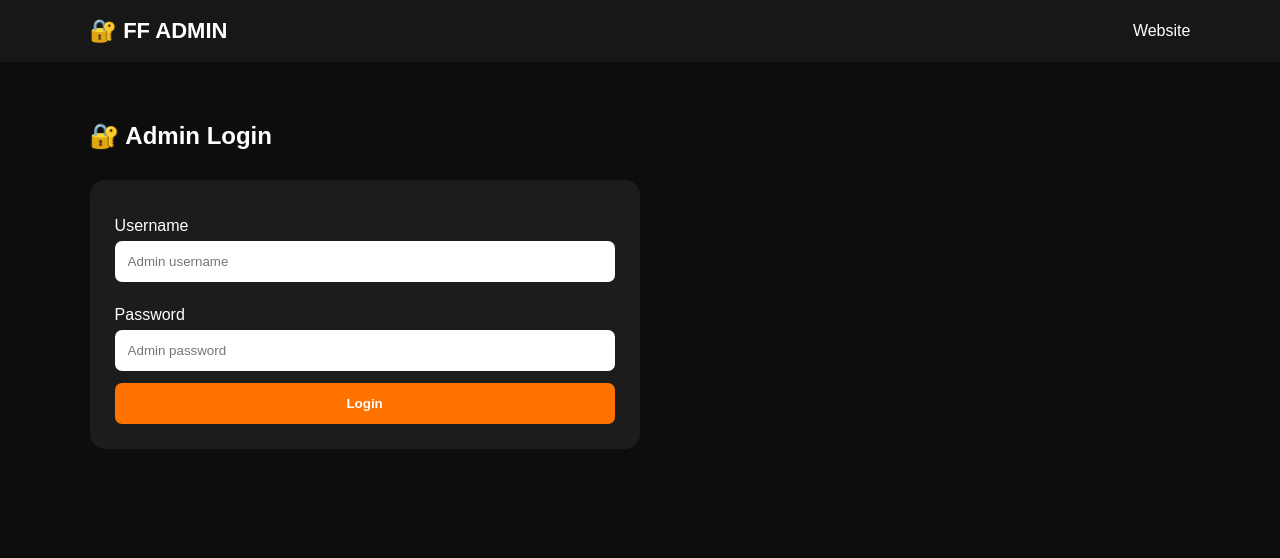
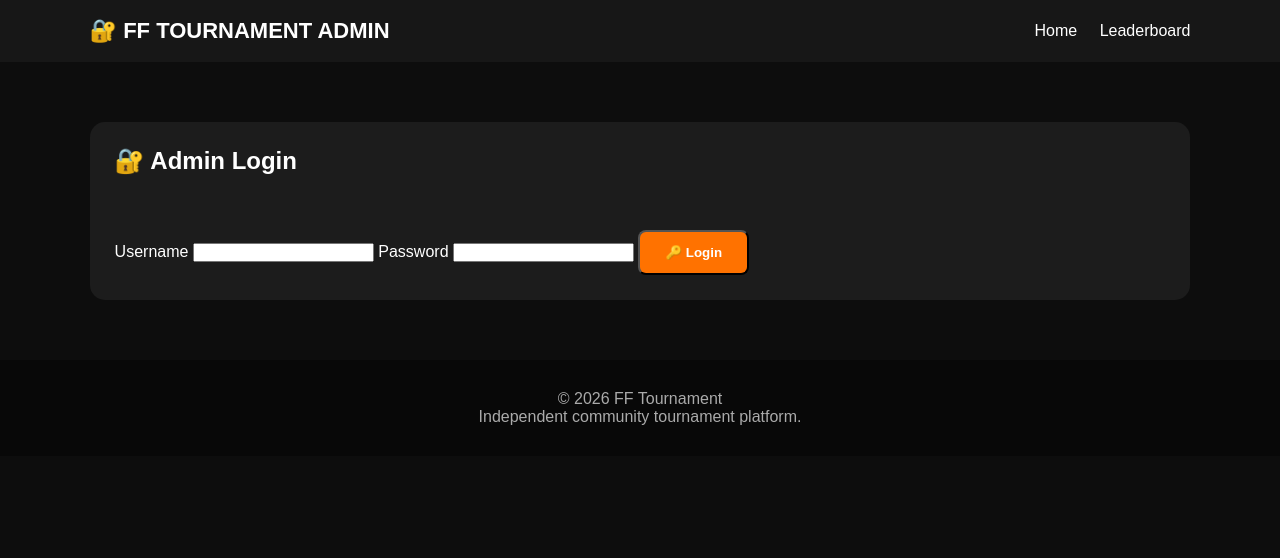
Before and after one commit to workload139-creator/Freefire-touranament, a Flask app: page /admin in a window 1280 px wide. Shown: the top 558 px of the page. Run offline with Flask 3, Linux system fonts and the light colour scheme; some libraries are stand-ins or nearby versions.

Commit message:
Update admin.html

```diff
--- a/templates/admin.html
+++ b/templates/admin.html
@@ -8,7 +8,7 @@
     <meta name="viewport"
           content="width=device-width, initial-scale=1.0">
 
-    <title>Admin Panel</title>
+    <title>Admin - FF Tournament</title>
 
     <link rel="stylesheet"
           href="{{ url_for('static', filename='style.css') }}">
@@ -20,25 +20,22 @@
 <header>
 
     <div class="logo">
-        🔐 FF ADMIN
+        🔐 FF TOURNAMENT ADMIN
     </div>
 
     <nav>
-        <a href="/">Website</a>
-
-        {% if logged_in %}
-        <a href="/admin/logout">
-            Logout
-        </a>
-        {% endif %}
+        <a href="/">Home</a>
+        <a href="/leaderboard">Leaderboard</a>
     </nav>
 
 </header>
 
 
+<section class="section">
+
 {% if not logged_in %}
 
-<section class="form-section">
+    <div class="card">
 
         <h1>🔐 Admin Login</h1>
 
@@ -50,10 +47,8 @@
 
         {% endif %}
 
-    <form
-        method="POST"
-        action="/admin"
-        class="main-form">
+
+        <form method="POST">
 
             <label>
                 Username
@@ -62,8 +57,8 @@
             <input
                 type="text"
                 name="username"
-            placeholder="Admin username"
-            required>
+                required
+            >
 
 
             <label>
@@ -73,85 +68,121 @@
             <input
                 type="password"
                 name="password"
-            placeholder="Admin password"
-            required>
+                required
+            >
 
 
-        <button type="submit">
-            Login
+            <button
+                type="submit"
+                class="btn"
+            >
+                🔑 Login
             </button>
 
         </form>
 
-</section>
+    </div>
 
 
 {% else %}
 
 
-<section class="admin-section">
+    <!-- ========================================= -->
+    <!-- ADD TOURNAMENT -->
+    <!-- ========================================= -->
 
-    <h1>🎮 Admin Dashboard</h1>
+    <div class="card">
 
+        <h1>⚙️ Admin Panel</h1>
+
+        <a
+            href="{{ url_for('admin_logout') }}"
+            class="btn"
+        >
+            Logout
+        </a>
+
+    </div>
+
+
+    <div class="card">
 
         <h2>➕ Add Tournament</h2>
 
         <form
-        action="/admin/add"
             method="POST"
-        class="main-form">
+            action="{{ url_for('add_tournament') }}"
+        >
 
             <input
                 type="text"
                 name="name"
                 placeholder="Tournament Name"
-            required>
+                required
+            >
 
             <input
                 type="text"
                 name="mode"
-            placeholder="Mode: Squad"
-            required>
+                placeholder="Mode"
+                required
+            >
 
             <input
                 type="text"
                 name="entry"
-            placeholder="Entry: Free"
-            required>
+                placeholder="Entry Fee"
+                required
+            >
 
             <input
                 type="text"
                 name="prize"
-            placeholder="Prize: ₹1000"
-            required>
+                placeholder="Prize"
+                required
+            >
 
             <input
                 type="text"
                 name="date"
                 placeholder="Date"
-            required>
+                required
+            >
 
-        <button type="submit">
-            Add Tournament
+            <button
+                type="submit"
+                class="btn"
+            >
+                ➕ Add Tournament
             </button>
 
         </form>
 
+    </div>
+
+
+    <!-- ========================================= -->
+    <!-- TOURNAMENTS -->
+    <!-- ========================================= -->
+
+    <div class="card">
 
         <h2>🏆 Tournaments</h2>
 
-    <div class="cards">
-
         {% for t in tournaments %}
 
-        <div class="card">
+            <div class="admin-item">
 
                 <h3>
-                {{ t[1] }}
+                    🎮 {{ t[1] }}
                 </h3>
 
                 <p>
                     Mode: {{ t[2] }}
+                </p>
+
+                <p>
+                    Entry: ₹{{ t[3] }}
                 </p>
 
                 <p>
@@ -163,45 +194,134 @@
                 </p>
 
                 <a
-                href="/admin/delete/{{ t[0] }}"
-                class="delete-btn"
-                onclick="return confirm('Delete tournament?')">
-
-                Delete
-
+                    href="{{ url_for(
+                        'delete_tournament',
+                        tournament_id=t[0]
+                    ) }}"
+                    class="btn delete-btn"
+                    onclick="return confirm('Delete this tournament?')"
+                >
+                    🗑 Delete
                 </a>
 
             </div>
+
+        {% else %}
+
+            <p>
+                No tournaments.
+            </p>
 
         {% endfor %}
 
     </div>
 
 
+    <!-- ========================================= -->
+    <!-- REGISTRATIONS -->
+    <!-- ========================================= -->
+
+    <div class="card">
+
         <h2>👥 Registrations</h2>
+
 
         <div class="table-container">
 
             <table>
 
+                <thead>
+
                     <tr>
+
+                        <th>#</th>
                         <th>Player</th>
                         <th>Team</th>
                         <th>UID</th>
-                <th>Tournament</th>
+                        <th>Payment Ref</th>
+                        <th>Status</th>
+                        <th>Action</th>
+
                     </tr>
+
+                </thead>
+
+
+                <tbody>
 
                 {% for r in registrations %}
 
                     <tr>
 
-                <td>{{ r[2] }}</td>
+                        <td>
+                            {{ r[0] }}
+                        </td>
 
-                <td>{{ r[3] }}</td>
+                        <td>
+                            {{ r[2] }}
+                        </td>
 
-                <td>{{ r[4] }}</td>
+                        <td>
+                            {{ r[3] }}
+                        </td>
 
-                <td>{{ r[5] }}</td>
+                        <td>
+                            {{ r[4] }}
+                        </td>
+
+                        <td>
+                            {{ r[5] }}
+                        </td>
+
+                        <td>
+                            {% if r[6] == "Verified" %}
+
+                                ✅ Verified
+
+                            {% elif r[6] == "Rejected" %}
+
+                                ❌ Rejected
+
+                            {% else %}
+
+                                ⏳ Pending
+
+                            {% endif %}
+                        </td>
+
+
+                        <td>
+
+                            {% if r[6] != "Verified" %}
+
+                                <a
+                                    href="{{ url_for(
+                                        'verify_payment',
+                                        registration_id=r[0]
+                                    ) }}"
+                                    class="btn"
+                                >
+                                    ✅ Verify
+                                </a>
+
+                            {% endif %}
+
+
+                            {% if r[6] != "Rejected" %}
+
+                                <a
+                                    href="{{ url_for(
+                                        'reject_payment',
+                                        registration_id=r[0]
+                                    ) }}"
+                                    class="btn delete-btn"
+                                >
+                                    ❌ Reject
+                                </a>
+
+                            {% endif %}
+
+                        </td>
 
                     </tr>
 
@@ -209,7 +329,7 @@
 
                     <tr>
 
-                <td colspan="4">
+                        <td colspan="7">
                             No registrations yet.
                         </td>
 
@@ -217,19 +337,29 @@
 
                 {% endfor %}
 
+                </tbody>
+
             </table>
 
         </div>
 
-</section>
+    </div>
 
 {% endif %}
 
+</section>
 
-<script src="{{ url_for('static', filename='script.js') }}">
-</script>
-<link rel="stylesheet"
-      href="{{ url_for('static', filename='style.css') }}">
+
+<footer>
+
+    <p>© 2026 FF Tournament</p>
+
+    <p>
+        Independent community tournament platform.
+    </p>
+
+</footer>
+
 </body>
 
 </html>
```
Lines whose indentation alone changed are shown as unchanged.
